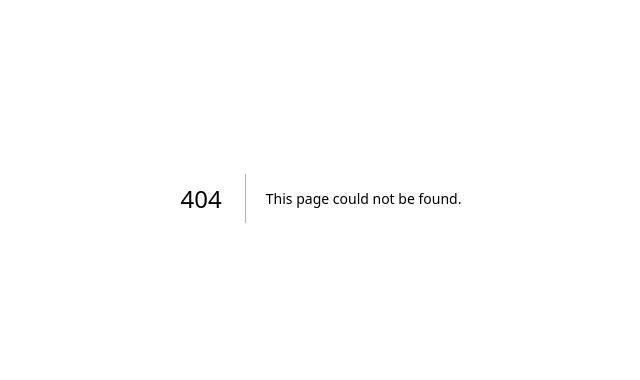
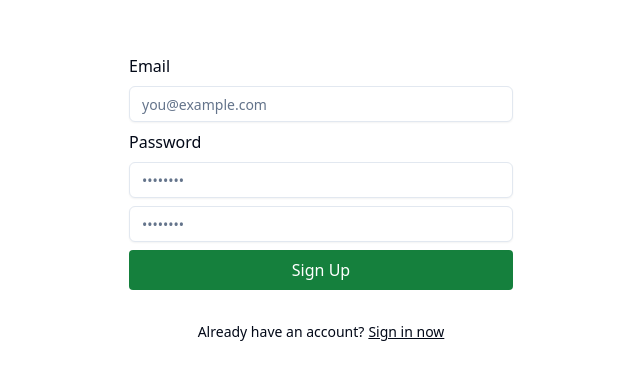
Before and after one commit to ivasilov/rememr, a Next.js app in the folder frontend/: page /sign-up in a window 1280 px wide. Before the commit this address had no page. Shown: the part 202-582 px from the top of the page, without its empty margins (319-959 px from the left). Built offline with nearby package versions, Linux system fonts and the light colour scheme; no server answers.

Commit message:
Split the login and sign-up pages.

```diff
--- a/frontend/src/app/login/page.tsx
+++ b/frontend/src/app/login/page.tsx
@@ -2,27 +2,15 @@
 
 import { Input } from '@/src/components/ui/input';
 import { createClient } from '@/src/utils/supabase/client';
+import Link from 'next/link';
 import { useRouter } from 'next/navigation';
 import { useState } from 'react';
 
 export default function Login() {
   const [email, setEmail] = useState('');
   const [password, setPassword] = useState('');
-  const [view, setView] = useState('sign-in');
   const router = useRouter();
   const supabase = createClient();
-
-  const handleSignUp = async (e: React.FormEvent<HTMLFormElement>) => {
-    e.preventDefault();
-    await supabase.auth.signUp({
-      email,
-      password,
-      options: {
-        emailRedirectTo: `${location.origin}/auth/callback`,
-      },
-    });
-    setView('check-email');
-  };
 
   const handleSignIn = async (e: React.FormEvent<HTMLFormElement>) => {
     e.preventDefault();
@@ -31,21 +19,12 @@ export default function Login() {
       password,
     });
     router.push('/');
-    router.refresh();
   };
 
   return (
     <div className="flex h-screen flex-row justify-center py-12">
       <div className="flex w-full flex-1 flex-col justify-center gap-2 px-8 sm:max-w-md">
-        {view === 'check-email' ? (
-          <p className="text-foreground text-center">
-            Check <span className="font-bold">{email}</span> to continue signing up
-          </p>
-        ) : (
-          <form
-            className="text-foreground flex w-full flex-1 flex-col justify-center gap-2"
-            onSubmit={view === 'sign-in' ? handleSignIn : handleSignUp}
-          >
+        <form className="text-foreground flex w-full flex-1 flex-col justify-center gap-2" onSubmit={handleSignIn}>
           <label className="text-md" htmlFor="email">
             Email
           </label>
@@ -60,131 +39,18 @@ export default function Login() {
             value={password}
             placeholder="••••••••"
           />
-            {view === 'sign-in' && (
+
           <>
             <button className="mb-6 rounded bg-green-700 px-4 py-2 text-white">Sign In</button>
             <p className="text-center text-sm">
               Don&apos;t have an account?
-                  <button className="ml-1 underline" onClick={() => setView('sign-up')}>
-                    Sign Up Now
-                  </button>
+              <Link href="/sign-up" className="ml-1 underline">
+                Sign up now
+              </Link>
             </p>
           </>
-            )}
-            {view === 'sign-up' && (
-              <>
-                <button className="mb-6 rounded bg-green-700 px-4 py-2 text-white">Sign Up</button>
-                <p className="text-center text-sm">
-                  Already have an account?
-                  <button className="ml-1 underline" onClick={() => setView('sign-in')}>
-                    Sign In Now
-                  </button>
-                </p>
-              </>
-            )}
         </form>
-        )}
       </div>
     </div>
   );
 }
-
-// import { useRouter } from 'next/router';
-// import { ReactElement, useEffect, useRef } from 'react';
-// import useFetch from 'use-http';
-// import { Button, FormGroup, Input } from '../components';
-// import { useCurrentUserQuery } from '../models';
-
-// export default function SignInPage() {
-//   const router = useRouter();
-//   let emailInput = useRef<HTMLInputElement>(null);
-//   let passwordInput = useRef<HTMLInputElement>(null);
-//   const { loading, error, post, response } = useFetch('/login', {
-//     cachePolicy: 'no-cache',
-//   } as any);
-
-//   const { data } = useCurrentUserQuery();
-
-//   useEffect(() => {
-//     if (data && data.currentUser) {
-//       router.push('/bookmarks', '/bookmarks');
-//     }
-//   }, [router, data]);
-
-//   const submit = (e: React.FormEvent<HTMLFormElement>) => {
-//     e.preventDefault();
-//     if (emailInput.current && passwordInput.current) {
-//       post({ email: emailInput.current.value, password: passwordInput.current.value });
-//     }
-//     return false;
-//   };
-
-//   if (response.ok) {
-//     if (response.data.accessToken) {
-//       localStorage.setItem('accessToken', response.data.accessToken);
-//       window.location.reload();
-//     }
-//   }
-
-//   return (
-
-//       <div className="sm:mx-auto sm:w-full sm:max-w-md">
-//         <img
-//           className="mx-auto h-12 w-auto"
-//           src="https://tailwindui.com/img/logos/mark.svg?color=indigo&shade=600"
-//           alt="Your Company"
-//         />
-//         <h2 className="mt-6 text-center text-3xl font-bold tracking-tight text-gray-900">Sign in to your account</h2>
-//       </div>
-
-//       <div className="mt-8 sm:mx-auto sm:w-full sm:max-w-md">
-//         <div className="bg-white py-8 px-4 shadow sm:rounded-lg sm:px-10">
-//           <form className="space-y-6" onSubmit={e => submit(e)}>
-//             <FormGroup htmlFor="email" label="Email address">
-//               <Input id="email" name="email" type="email" autoComplete="email" required ref={emailInput} />
-//             </FormGroup>
-//             <FormGroup htmlFor="password" label="Password">
-//               <Input
-//                 id="password"
-//                 name="password"
-//                 type="password"
-//                 autoComplete="current-password"
-//                 required
-//                 ref={passwordInput}
-//               />
-//             </FormGroup>
-
-//             {/* <div className="flex items-center justify-between">
-//               <div className="flex items-center">
-//                 <input
-//                   id="remember-me"
-//                   name="remember-me"
-//                   type="checkbox"
-//                   className="h-4 w-4 rounded border-gray-300 text-primary-600 focus:ring-primary-500"
-//                 />
-//                 <label htmlFor="remember-me" className="ml-2 block text-sm text-gray-900">
-//                   Remember me
-//                 </label>
-//               </div>
-
-//               <div className="text-sm">
-//                 <a href="#" className="font-medium text-primary-600 hover:text-primary-500">
-//                   Forgot your password?
-//                 </a>
-//               </div>
-//             </div> */}
-
-//             <div>
-//               <Button intent="primary" type="submit" text="Sign in" size="medium" className="w-full" />
-//             </div>
-//           </form>
-//         </div>
-//       </div>
-//     </div>
-//   );
-// }
-
-// // This is used to override the default layout.
-// SignInPage.getLayout = (page: ReactElement) => {
-//   return page;
-// };
--- /dev/null
+++ b/frontend/src/app/sign-up/page.tsx
@@ -0,0 +1,83 @@
+'use client';
+
+import { Input } from '@/src/components/ui/input';
+import { createClient } from '@/src/utils/supabase/client';
+import Link from 'next/link';
+import { useRouter, useSearchParams } from 'next/navigation';
+import { useState } from 'react';
+
+export default function SignUp() {
+  const searchParams = useSearchParams();
+  const [email, setEmail] = useState('');
+  const [password, setPassword] = useState('');
+  const [sndPassword, setSndPassword] = useState('');
+  const router = useRouter();
+  const supabase = createClient();
+
+  const handleSignUp = async (e: React.FormEvent<HTMLFormElement>) => {
+    e.preventDefault();
+    if (password !== sndPassword) {
+      return;
+    }
+
+    await supabase.auth.signUp({
+      email,
+      password,
+      options: {
+        emailRedirectTo: `${location.origin}/auth/callback`,
+      },
+    });
+    router.push('/sign-up?success');
+  };
+  const signUpSuccess = searchParams.has('success');
+
+  return (
+    <div className="flex h-screen flex-row justify-center py-12">
+      <div className="flex w-full flex-1 flex-col justify-center gap-2 px-8 sm:max-w-md">
+        {signUpSuccess ? (
+          <div className="flex h-screen flex-row justify-center py-12">
+            <div className="flex w-full flex-1 flex-col justify-center gap-2 px-8 sm:max-w-md">
+              <p className="text-foreground text-center">
+                Check <span className="font-bold">{email}</span> to continue signing up
+              </p>
+            </div>
+          </div>
+        ) : (
+          <form className="text-foreground flex w-full flex-1 flex-col justify-center gap-2" onSubmit={handleSignUp}>
+            <label className="text-md" htmlFor="email">
+              Email
+            </label>
+            <Input name="email" onChange={e => setEmail(e.target.value)} value={email} placeholder="you@example.com" />
+            <label className="text-md" htmlFor="password">
+              Password
+            </label>
+            <Input
+              type="password"
+              name="password"
+              onChange={e => setPassword(e.target.value)}
+              value={password}
+              placeholder="••••••••"
+            />
+            <Input
+              type="password"
+              name="sndPassword"
+              onChange={e => setSndPassword(e.target.value)}
+              value={sndPassword}
+              placeholder="••••••••"
+            />
+
+            <>
+              <button className="mb-6 rounded bg-green-700 px-4 py-2 text-white">Sign Up</button>
+              <p className="text-center text-sm">
+                Already have an account?
+                <Link href="/login" className="ml-1 underline">
+                  Sign in now
+                </Link>
+              </p>
+            </>
+          </form>
+        )}
+      </div>
+    </div>
+  );
+}
```
Lines whose indentation alone changed are shown as unchanged.
